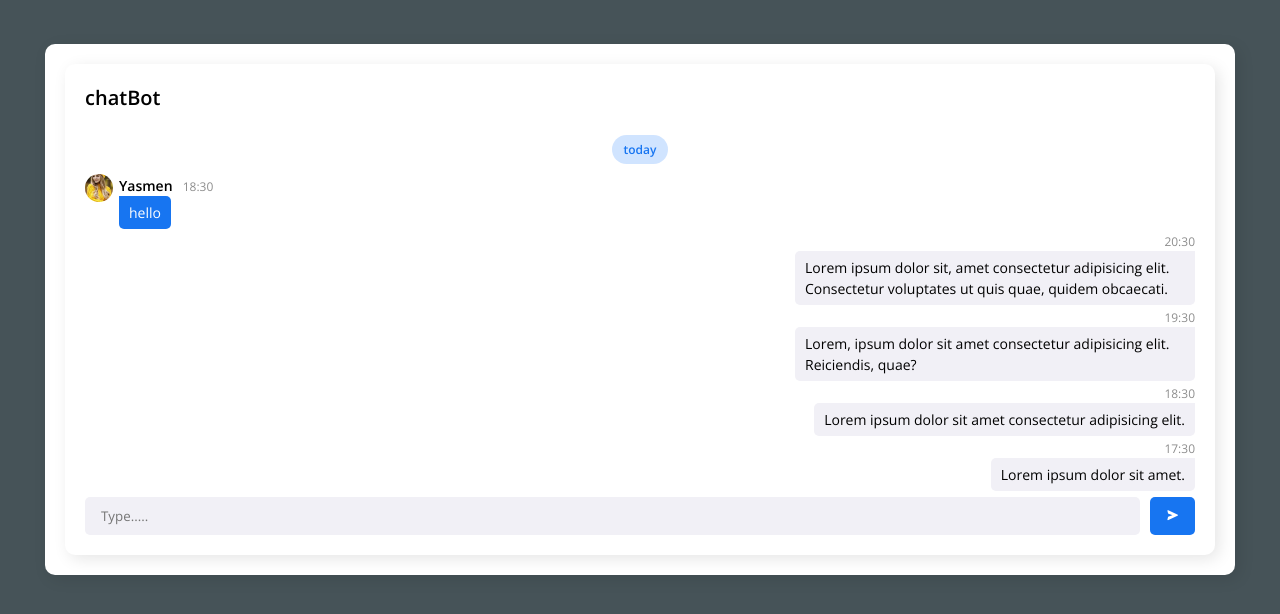
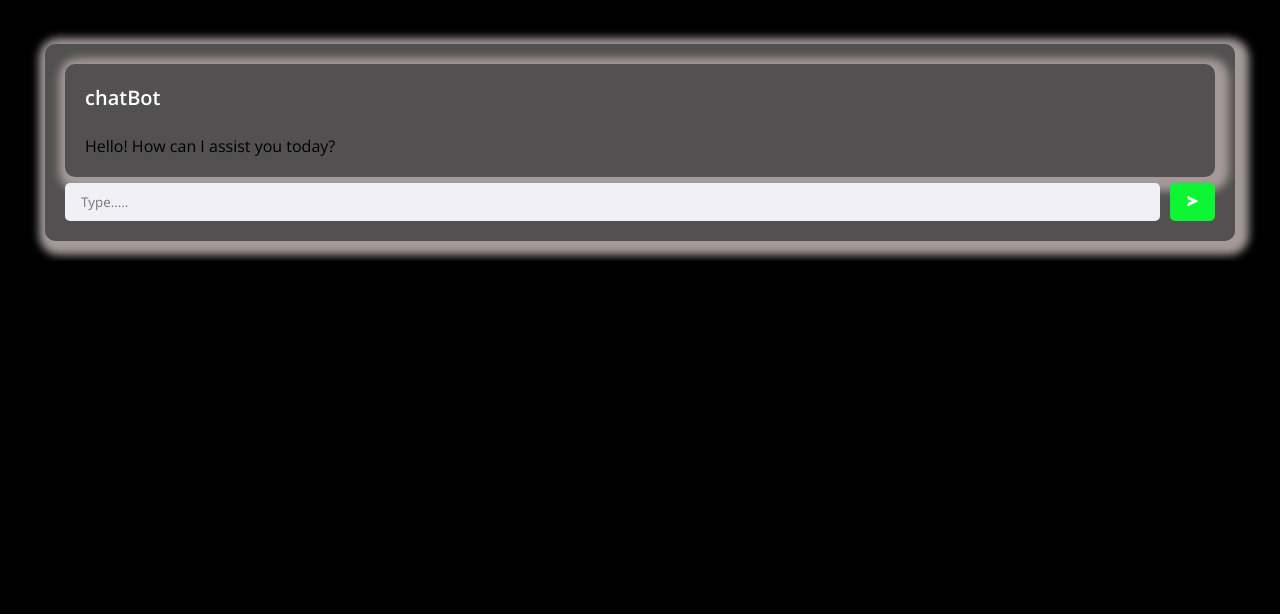
Before and after one commit to Shymaa2611/Learning_Platform, a Django app: page /chat/ in a window 1280 px wide. Shown: the top 614 px of the page. Run offline with Django 4.2, Linux system fonts and the light colour scheme; parts of the project's set-up code (start-up, migrations or seed data) failed here and were passed over; some libraries are stand-ins or nearby versions.

Commit message:
add chatbot

```diff
--- a/accounts/forms.py
+++ b/accounts/forms.py
@@ -8,6 +8,12 @@ class authenticationForm(forms.ModelForm):
         fields=['username','email','password']
 
 
+class LoginForm(forms.ModelForm):
+    password = forms.CharField(widget=forms.PasswordInput)
+    class Meta:
+        model=User
+        fields=['email','password']
+
 class profileForm(forms.ModelForm):
     class Meta:
         model=User
--- a/accounts/templates/profiles/profile.html
+++ b/accounts/templates/profiles/profile.html
@@ -63,7 +63,7 @@
       </section>
       <section class="userDetails card">
         <div class="userName">
-          <h1 class="name">Yasmen</h1>
+          <h1 class="name">{{username}}</h1>
           <div class="map">
             <i class="ri-map-pin-fill ri"></i>
             <!-- <span>Minya</span> -->
--- a/accounts/urls.py
+++ b/accounts/urls.py
@@ -2,7 +2,8 @@ from django.urls import path
 from . import views
 
 urlpatterns = [
-    path('signup/',view=views.signup,name='signUp'),
+    path('signup/',view=views.authentications,name='signUp'),
+    #path('login/',view=views.login,name='login'),
     path('profile/',view=views.profile,name='profile'),
     path('settings/',view=views.settings,name='settings'),
 
--- a/pages/templates/pages/chat.html
+++ b/pages/templates/pages/chat.html
@@ -18,74 +18,24 @@
           <div class="content-data">
           <div class="content-data">
             <div class="head">
-              <h3>chatBot</h3>
-              <!-- <div class="menu">
-                <i class="bx bx-dots-horizontal-rounded icon"></i>
-                <ul class="menu-link">
-                  <li><a href="#">edit</a></li>
-                  <li><a href="#">save</a></li>
-                  <li><a href="#">remove</a></li>
-                </ul>
-              </div> -->
+              <h3 style="color: rgb(255, 255, 255);">chatBot</h3>
+
             </div>
             <div class="chat-box">
-              <p class="day"><span>today</span></p>
-              <div class="msg">
-                <img src="{% static 'IMG/IMG.jpg' %}" alt="" />
-                <div class="chat">
-                  <div class="profile">
-                    <span class="username">Yasmen</span>
-                    <span class="time">18:30</span>
-                  </div>
-                  <p>hello</p>
-                </div>
+
               </div>
               <div class="msg me">
-                <div class="chat">
-                  <div class="profile">
-                    <span class="time">20:30</span>
-                  </div>
-                  <p>
-                    Lorem ipsum dolor sit, amet consectetur adipisicing elit.
-                    Consectetur voluptates ut quis quae, quidem obcaecati.
-                  </p>
-                </div>
-              </div>
-              <div class="msg me">
-                <div class="chat">
-                  <div class="profile">
-                    <span class="time">19:30</span>
-                  </div>
-                  <p>
-                    Lorem, ipsum dolor sit amet consectetur adipisicing elit.
-                    Reiciendis, quae?
-                  </p>
-                </div>
-              </div>
-              <div class="msg me">
-                <div class="chat">
-                  <div class="profile">
-                    <span class="time">18:30</span>
-                  </div>
-                  <p>
-                    Lorem ipsum dolor sit amet consectetur adipisicing elit.
-                  </p>
+                <div class="chat"  id="chat-box">
+                  <div class="message received">Hello! How can I assist you today?</div>
+
                 </div>
               </div>
 
-              <div class="msg me">
-                <div class="chat">
-                  <div class="profile">
-                    <span class="time">17:30</span>
-                  </div>
-                  <p>Lorem ipsum dolor sit amet.</p>
-                </div>
-              </div>
             </div>
             <form action="#">
               <div class="form-group">
-                <input type="text" placeholder="Type....." />
-                <button type="submit" class="btn-send">
+                <input type="text" id="user-input" placeholder="Type....." />
+                <button type="submit" class="btn-send" id="send-btn">
                   <i class="bx bxs-send"></i>
                 </button>
               </div>
@@ -94,7 +44,43 @@
         </div>
       </main>
     </section>
+    <script src="https://code.jquery.com/jquery-3.7.0.min.js" integrity="sha256-2Pmvv0kuTBOenSvLm6bvfBSSHrUJ+3A7x6P5Ebd07/g=" crossorigin="anonymous"></script>
+    <script>
+        document.addEventListener("DOMContentLoaded", function() {
+        var sendBtn = document.getElementById("send-btn");
+        var userInput = document.getElementById("user-input");
+        var chatBox = document.getElementById("chat-box");
+        sendBtn.addEventListener("click", function() {
+            var message = userInput.value.trim();
+            if (message !== "") {
+            appendMessage(message, "sent");
+            userInput.value = "";
+            scrollToBottom();
+            $.ajax({
+                url: "http://127.0.0.1:8000/google_bard_response/?prompt=" + message,
+                type: 'GET',
+                dataType: 'json',
+                success: function(res) {
+                    console.log(res);
+                    appendMessage(res.message, "received");
+                }
+            });
+            }
+        });
 
+        function appendMessage(message, type) {
+            var messageElement = document.createElement("div");
+            messageElement.classList.add("message", type);
+            messageElement.innerText = message;
+            chatBox.appendChild(messageElement);
+        }
+
+        function scrollToBottom() {
+            chatBox.scrollTop = chatBox.scrollHeight;
+        }
+        });
+
+    </script>
     <script src="https://cdn.jsdelivr.net/npm/apexcharts"></script>
 
   </body>
--- a/pages/views.py
+++ b/pages/views.py
@@ -1,7 +1,11 @@
 from django.shortcuts import render,redirect
 from .models import Contact,Blog
 from .forms import contactForm
-
+from .google_bard import get_response
+from django.http import JsonResponse
+def google_bard_response(request):
+    response = get_response(request.GET.get('prompt'))
+    return JsonResponse({'message': response})
 
 def home(request):
     return render(request,'pages/home.html')
--- a/project/settings.py
+++ b/project/settings.py
@@ -150,6 +150,6 @@ STATICFILES_DIRS = [
 
 
     # Media files
-
+PAML_API_KEY='AIzaSyDjDsRr358VlL5AbzsotbiYHP_7xp_Oqf0'
 MEDIA_ROOT=os.path.join(BASE_DIR,"media")
 MEDIA_URL = "media/"
--- a/project/static/css/chat.css
+++ b/project/static/css/chat.css
@@ -14,7 +14,7 @@
   --dark: #000;
   --green: #81d43a;
   --light-green: #e3ffcb;
-  --blue: #1775f1;
+  --blue: #0bf532;
   --light-blue: #d0e4ff;
   --dark-blue: #0c5fcd;
   --red: #fc3b56;
@@ -25,7 +25,7 @@ html {
 }
 
 body {
-  background: #465358;
+  background: black;
   overflow-x: hidden;
 }
 #content {
@@ -33,6 +33,7 @@ body {
   width: calc(100% - 50px);
   left: 25px;
   transition: all 0.3s ease;
+  margin-top: 20px;
 }
 
 main {
@@ -44,90 +45,14 @@ main .title {
   font-weight: 600;
   margin-bottom: 10px;
 }
-main .breadcrumbs {
-  display: flex;
-  grid-gap: 6px;
-}
-main .breadcrumbs li,
-main .breadcrumbs li a {
-  font-size: 14px;
-}
-main .breadcrumbs li a {
-  color: var(--blue);
-}
-main .breadcrumbs li a.active,
-main .breadcrumbs li.divider {
-  color: var(--dark-grey);
-  pointer-events: none;
-}
-main .info-data {
-  margin-top: 36px;
-  display: grid;
-  grid-template-columns: repeat(auto-fit, minmax(240px, 1fr));
-  grid-gap: 20px;
-}
-main .info-data .card {
-  padding: 20px;
-  border-radius: 10px;
-  background: var(--light);
-  box-shadow: 4px 4px 16px rgba(0, 0, 0, 0.05);
-}
-main .card .head {
-  display: flex;
-  justify-content: space-between;
-  align-items: flex-start;
-}
-main .card .head h2 {
-  font-size: 24px;
-  font-weight: 600;
-}
-main .card .head p {
-  font-size: 14px;
-}
-main .card .head .icon {
-  font-size: 20px;
-  color: var(--green);
-}
-main .card .head .icon.down {
-  color: var(--red);
-}
-main .card .progress {
-  display: block;
-  margin-top: 24px;
-  height: 10px;
-  width: 100%;
-  border-radius: 10px;
-  background: var(--grey);
-  overflow-y: hidden;
-  position: relative;
-  margin-bottom: 4px;
-}
-main .card .progress::before {
-  content: "";
-  position: absolute;
-  top: 0;
-  left: 0;
-  height: 100%;
-  background: var(--blue);
-  width: var(--value);
-}
-main .card .label {
-  font-size: 14px;
-  font-weight: 700;
-}
-main .data {
-  display: flex;
-  grid-gap: 20px;
-  margin-top: 20px;
-  flex-wrap: wrap;
-}
+
 main .data .content-data {
   flex-grow: 1;
   flex-basis: 400px;
   padding: 20px;
-  background: var(--light);
+  background: rgb(82, 80, 80);
   border-radius: 10px;
-  box-shadow: 4px 4px 16px rgba(0, 0, 0, 0.1);
+  box-shadow: 4px 4px 8px 10px #a59a9a;
 }
 main .content-data .head {
   display: flex;
@@ -205,7 +83,6 @@ main .chat-box .day span {
   padding: 6px 12px;
   border-radius: 20px;
   background: var(--light-blue);
-  color: var(--blue);
   font-size: 12px;
   font-weight: 600;
 }
@@ -239,7 +116,7 @@ main .chat-box .chat p {
 }
 main .chat-box .msg:not(.me) .chat p {
   border-radius: 0 5px 5px 5px;
-  background: var(--blue);
+  background-color: var(--blue);
   color: var(--light);
 }
 main .chat-box .msg.me {
@@ -249,7 +126,7 @@ main .chat-box .msg.me .profile {
   text-align: right;
 }
 main .chat-box .msg.me p {
-  background: var(--grey);
+  background-color: #82ccdd;
   border-radius: 5px 0 5px 5px;
 }
 main form {
--- a/project/urls.py
+++ b/project/urls.py
@@ -3,9 +3,11 @@ from django.contrib import admin
 from django.urls import path,include
 from django.conf import settings
 from django.conf.urls.static import static
-
+from pages import views
 urlpatterns = [
+    path('google_bard_response/', views.google_bard_response),
     path('admin/', admin.site.urls),
+    path('api-auth/', include('rest_framework.urls')),
     path('',include('pages.urls')) ,
     path('accounts/',include('accounts.urls'))
 ]
```
Also changed, not shown: other parts of project/static/css/chat.css (+0 -53 lines), accounts/templates/authentication/login.html (+25 -11 lines), accounts/templates/authentication/signUp.html (+43 -5 lines), accounts/views.py (+40 -4 lines), gen-lang-client-0322967241-bde21e0dc395.json (added, +13 -0 lines), pages/google_bard.py (added, +8 -0 lines).
